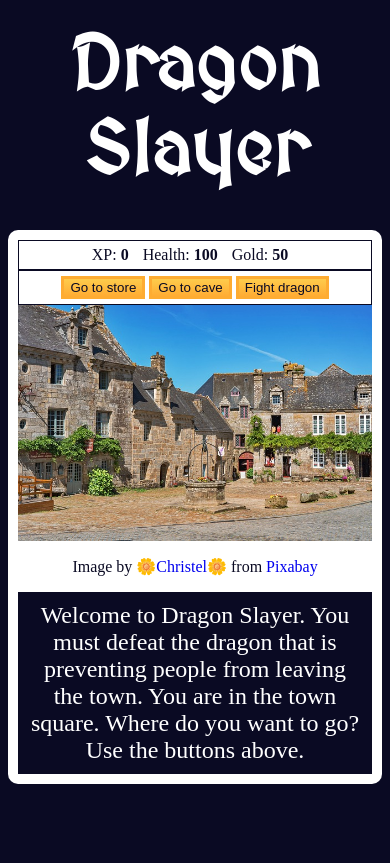
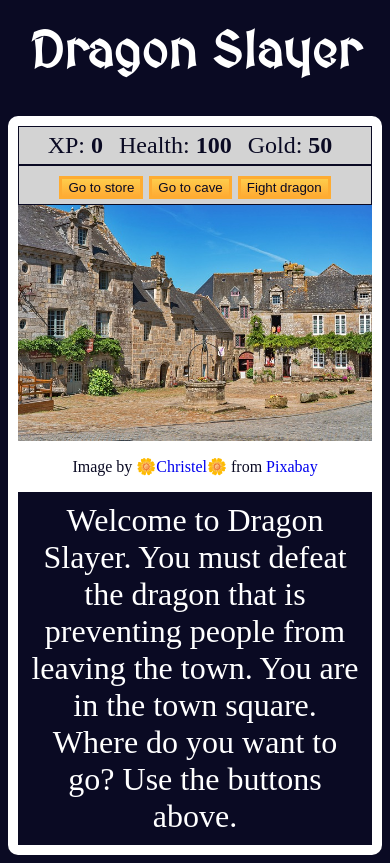
Before and after one commit to clvalada/rpg-dragon-slayer, a plain HTML site: page index.html in a window 390 px wide. Drawn offline with Linux system fonts and the light colour scheme.

Commit message:
editing for responsive design

```diff
--- a/style.css
+++ b/style.css
@@ -76,3 +76,29 @@ button {
     background-image: linear-gradient( #fecc4c, #ffac33);
     border: 3px solid #feac32;
   }
+
+@media (max-width: 900px) {
+  #text {
+    font-size: xx-large;
+  }
+
+  #game {
+    max-width: 90% - 15px;
+    margin: 30px auto 0px
+  }
+
+  h1 {
+    font-size: 50px;
+  }
+
+  #controls,
+  #stats,
+  #monsterStats {
+      font-size: x-large;
+      flex-direction: column;
+      align-items: center;
+      background-color: lightgray;
+  }
+
+
+}
```
